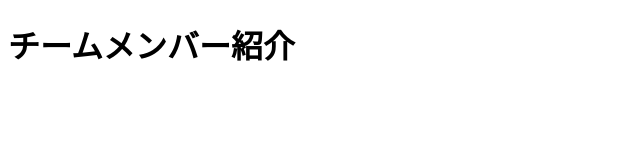
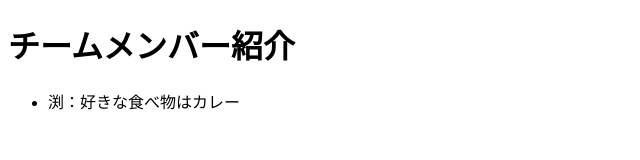
Before and after one commit to tana-kazu0125/test0123, a plain HTML site: page index.html in a window 1280 px wide. Shown: the whole page, without its empty margins (0-640 px from the left). Drawn offline with Linux system fonts and the light colour scheme.

Commit message:
index.htmlを編集

```diff
--- a/index.html
+++ b/index.html
@@ -7,6 +7,7 @@
     <h1>チームメンバー紹介</h1>
     <ul>
         <!--メンバー紹介をここに追加-->
+        <li>渕：好きな食べ物はカレー</li>
     </ul>
 </body>
 </html>
```
